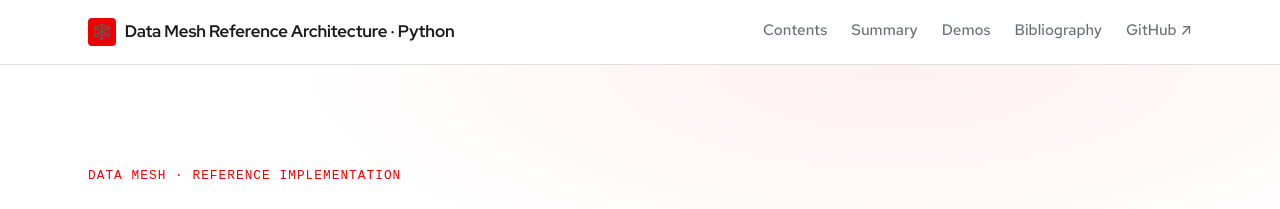
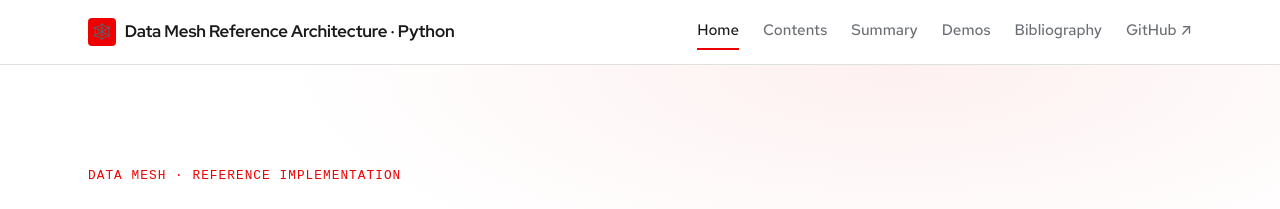
Before and after one commit to patterncatalyst/datamesh-reference-arch-python, a Jekyll site: the page built from index.html, in a window 1280 px wide. Shown: the top 209 px of the page. Built offline with Jekyll 4.4.1, drawn with Linux system fonts in a browser that asks for light colours; some web fonts are replaced.

Commit message:
site: add Home button to primary nav (#21)
Add an explicit Home link as the first item in the primary nav so readers can return to the landing page in one click from any chapter depth. Matches the pattern used on the C++/Java patterns sites. Other nav options are unchanged.

```diff
--- a/_includes/header.html
+++ b/_includes/header.html
@@ -5,6 +5,8 @@
       <span>{{ site.title | default: "Tutorial" }}</span>
     </a>
     <nav class="site-nav" aria-label="Primary">
+      <a href="{{ '/' | relative_url }}"
+         {% if page.url == '/' %}aria-current="page"{% endif %}>Home</a>
       <a href="{{ '/docs/00-index/' | relative_url }}"
          {% if page.url == '/docs/00-index/' %}aria-current="page"{% endif %}>Contents</a>
       <a href="{{ '/docs/10-summary/' | relative_url }}"
```
